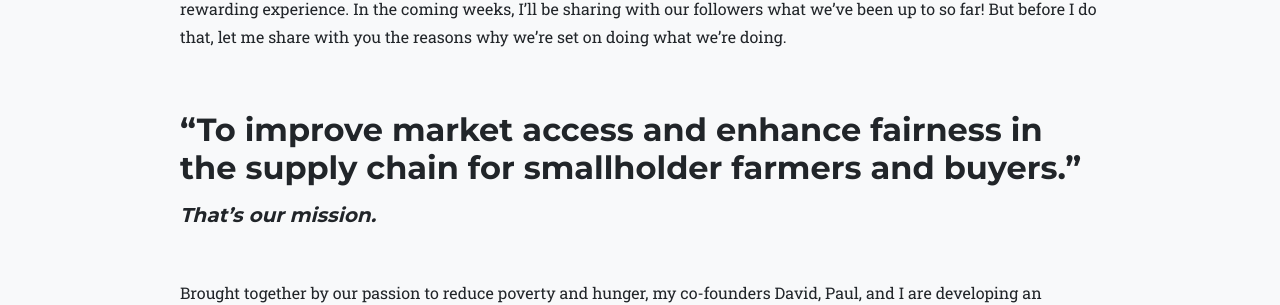
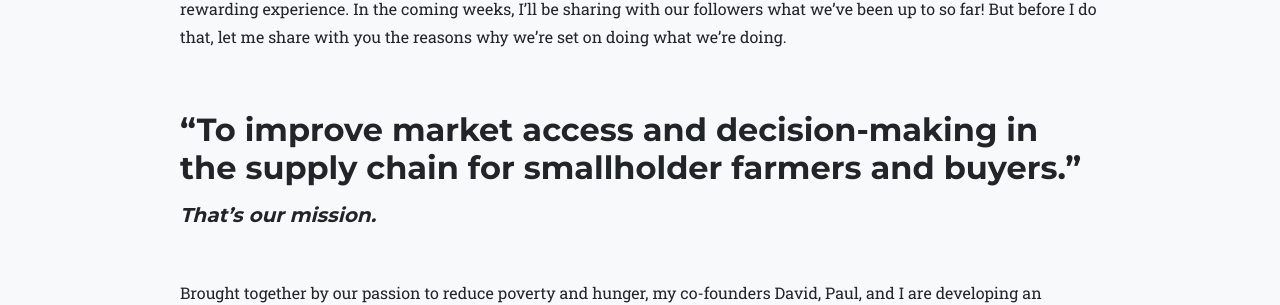
Before and after one commit to farmingdata/farmingdata.github.io, a Jekyll site: the page built from _posts/2018-02-18-why.md, in a window 1280 px wide and 900 px high, scrolled down 655 px. Shown: the part 150-455 px from the top of the window. Built offline with Jekyll 4.4.1, drawn with Linux system fonts in a browser that asks for light colours; some web fonts are replaced; comment, search, counter and statistics services are not loaded.

Commit message:
updated mission statement in blog

```diff
--- a/_posts/2018-02-18-why.md
+++ b/_posts/2018-02-18-why.md
@@ -14,7 +14,7 @@ It's been more than 2 months since we've started at the [Allia Serious Impact](h
 
 <br>
 
-> "To improve market access and enhance fairness in the supply chain for smallholder farmers and buyers."
+> "To improve market access and decision-making in the supply chain for smallholder farmers and buyers."
 > -
 
 ##### *That's our mission.*
```
